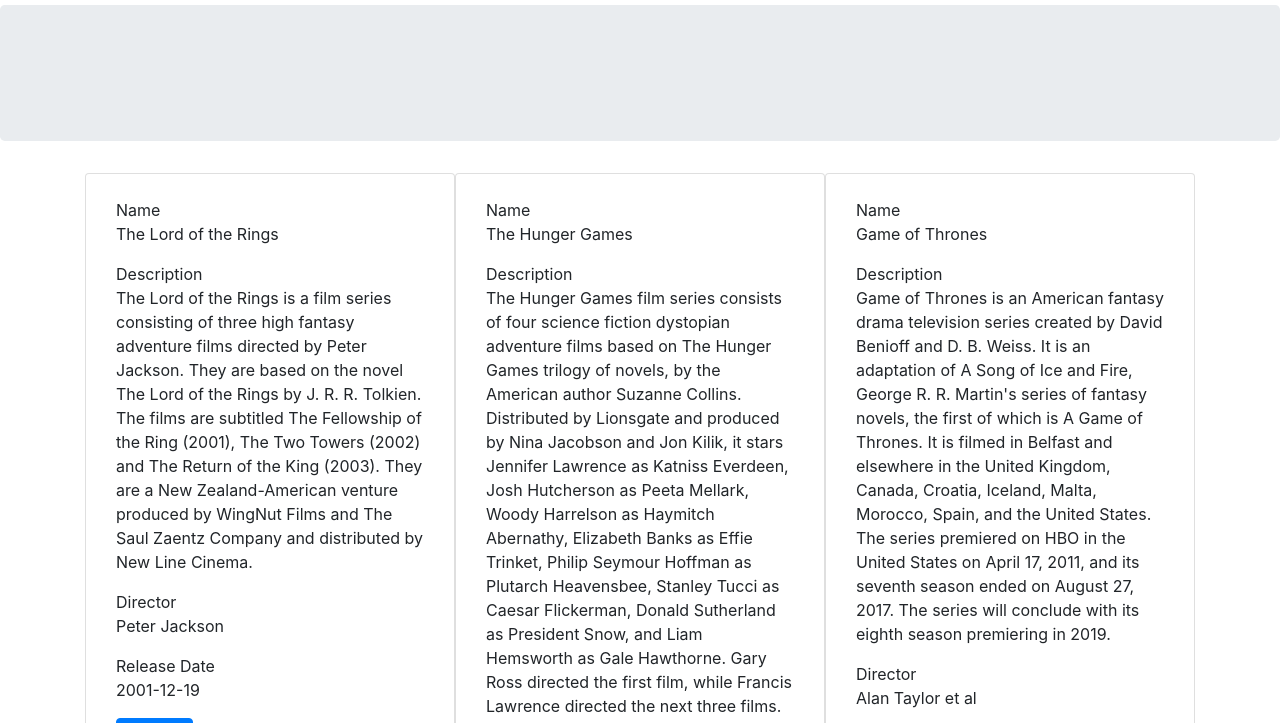
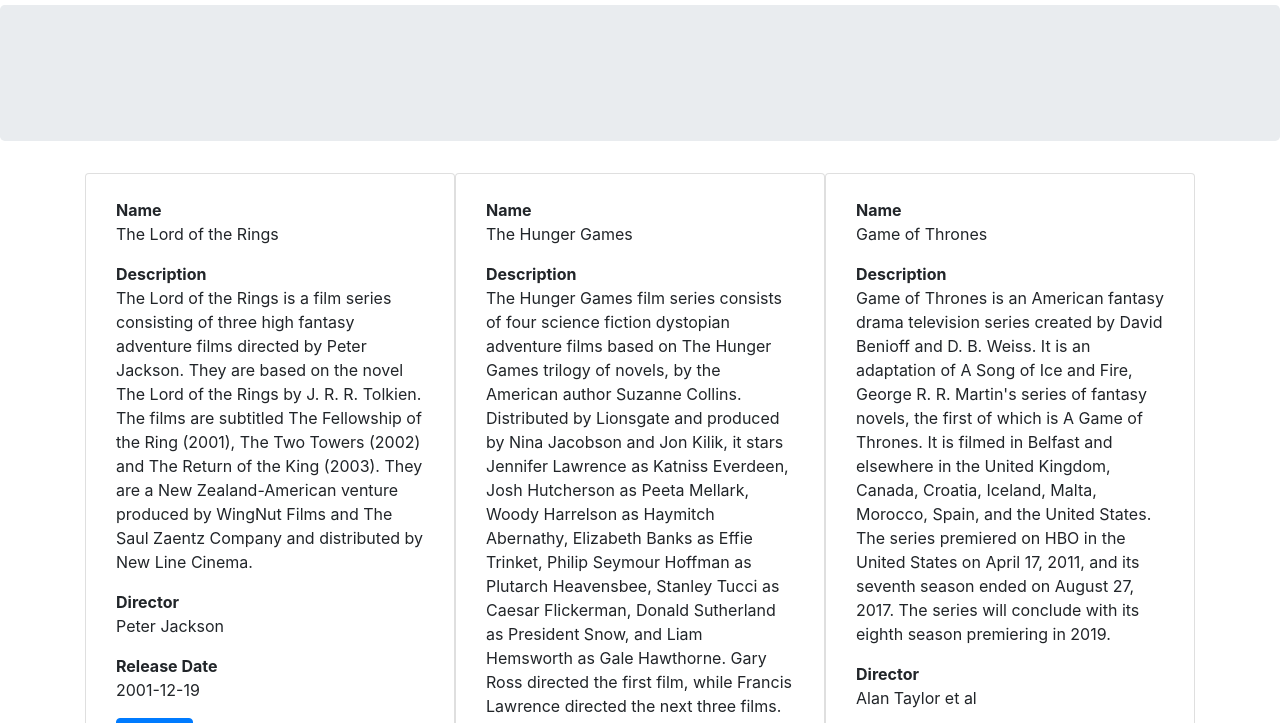
Before and after one commit to PabSirCan/practica_vuejs_introduccion, a website: page index.html in a window 1280 px wide. Shown: the part 51-774 px from the top of the page. Drawn offline with nearby package versions, Linux system fonts and the light colour scheme.

Commit message:
Practica Acabada V5 La venganza

```diff
--- a/index.html
+++ b/index.html
@@ -35,7 +35,7 @@
                 <div v-for="movie in col.collection.items" class="col-md-4 mb-3 card">
                     <div class="container mt-4 mb-3">
                         <div v-for="item in movie.data">
-                            <p class="fw-bold m-0">{{item.prompt}}</p>
+                            <p class="font-weight-bold m-0">{{item.prompt}}</p>
                             <p>{{item.value}}</p>
                         </div>
 
@@ -43,9 +43,9 @@
                     </div>
                 </div>
             </div>
-            </div>
 
         </div>
+    </div>
 
         <script src="https://cdn.jsdelivr.net/npm/vue@2/dist/vue.js"></script>
         <script src="js/script.js"></script>
```
